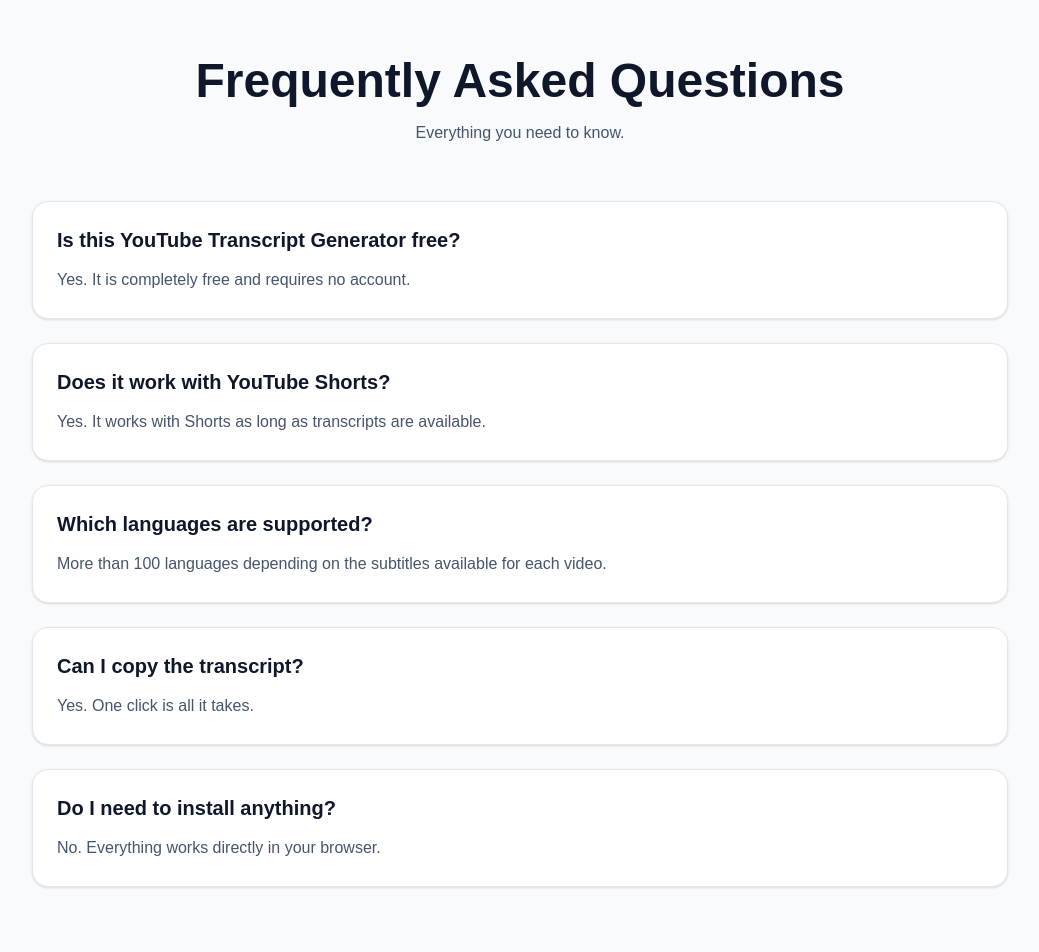
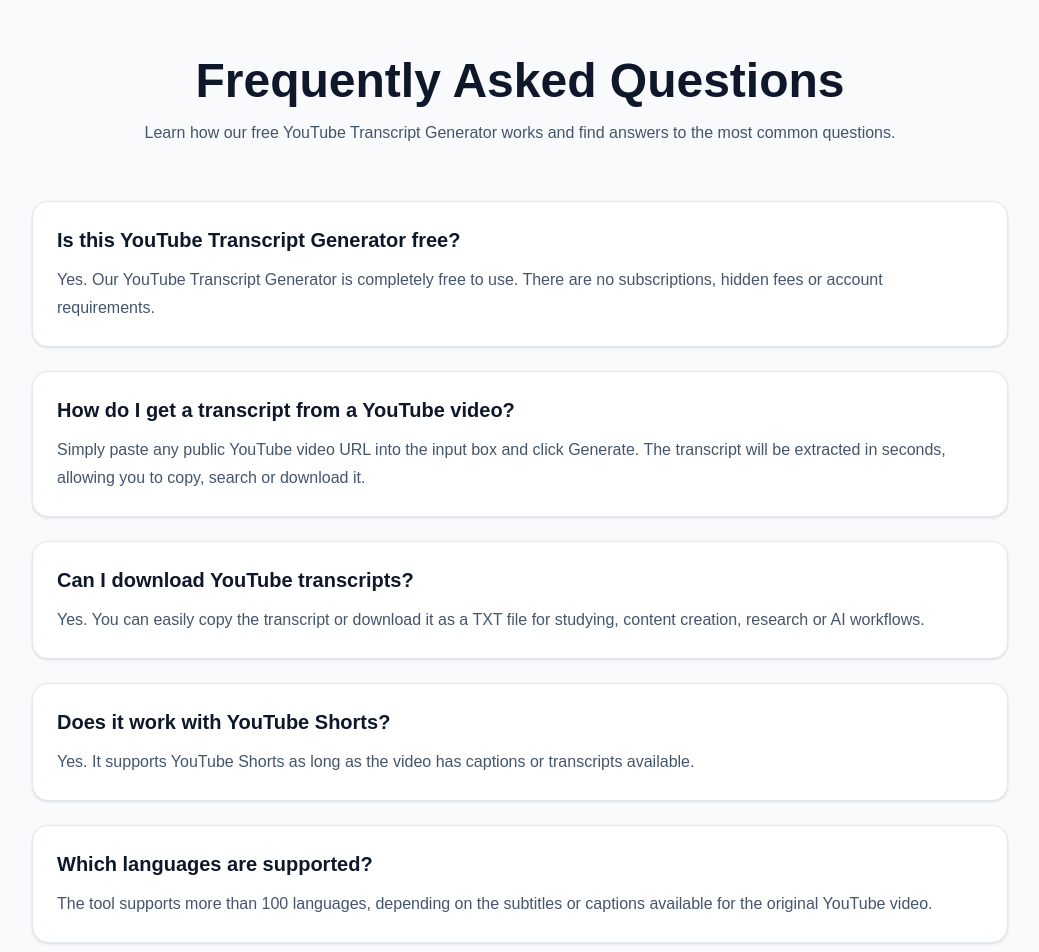
Before and after one commit to umardesignsin-sketch/youtube-transcript-generator, a Next.js app: page / in a window 1280 px wide. Shown: the part 2420-3372 px from the top of the page, without its empty margins (120-1159 px from the left). Built offline with nearby package versions, Linux system fonts and the light colour scheme.

Commit message:
Update FAQ.tsx

```diff
--- a/components/FAQ.tsx
+++ b/components/FAQ.tsx
@@ -2,42 +2,53 @@
   const faqs = [
     {
       q: "Is this YouTube Transcript Generator free?",
-      a: "Yes. It is completely free and requires no account.",
+      a: "Yes. Our YouTube Transcript Generator is completely free to use. There are no subscriptions, hidden fees or account requirements.",
+    },
+    {
+      q: "How do I get a transcript from a YouTube video?",
+      a: "Simply paste any public YouTube video URL into the input box and click Generate. The transcript will be extracted in seconds, allowing you to copy, search or download it.",
+    },
+    {
+      q: "Can I download YouTube transcripts?",
+      a: "Yes. You can easily copy the transcript or download it as a TXT file for studying, content creation, research or AI workflows.",
     },
     {
       q: "Does it work with YouTube Shorts?",
-      a: "Yes. It works with Shorts as long as transcripts are available.",
+      a: "Yes. It supports YouTube Shorts as long as the video has captions or transcripts available.",
     },
     {
       q: "Which languages are supported?",
-      a: "More than 100 languages depending on the subtitles available for each video.",
+      a: "The tool supports more than 100 languages, depending on the subtitles or captions available for the original YouTube video.",
     },
     {
-      q: "Can I copy the transcript?",
-      a: "Yes. One click is all it takes.",
+      q: "Can I use the transcript with ChatGPT or other AI tools?",
+      a: "Absolutely. You can copy the generated transcript and use it with ChatGPT, Claude, Gemini or any other AI assistant to summarize videos, create notes, generate articles or perform research.",
     },
     {
-      q: "Do I need to install anything?",
-      a: "No. Everything works directly in your browser.",
+      q: "Do I need to install any software?",
+      a: "No. Everything works directly in your browser. No extensions, downloads or software installation are required.",
+    },
+    {
+      q: "Does this work with private or members-only YouTube videos?",
+      a: "No. The tool only works with public YouTube videos that have transcripts or captions available.",
     },
   ];
 
   return (
     <section className="bg-slate-50 py-24">
       <div className="mx-auto max-w-5xl px-6">
-
         <div className="text-center">
           <h2 className="text-5xl font-bold text-slate-900">
             Frequently Asked Questions
           </h2>
 
           <p className="mt-4 text-slate-600">
-            Everything you need to know.
+            Learn how our free YouTube Transcript Generator works and find
+            answers to the most common questions.
           </p>
         </div>
 
         <div className="mt-14 space-y-6">
-
           {faqs.map((faq, index) => (
             <div
               key={index}
@@ -52,9 +63,7 @@
               </p>
             </div>
           ))}
-
         </div>
-
       </div>
     </section>
   );
```
